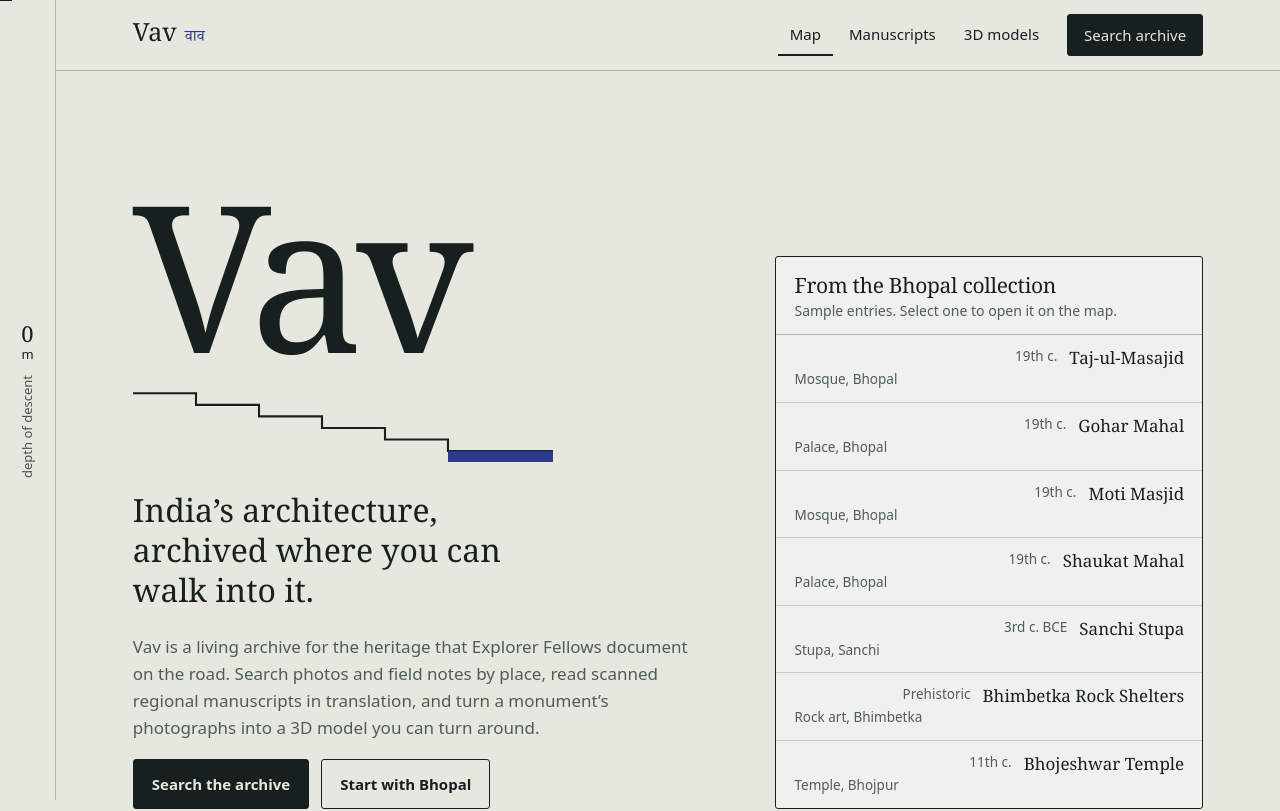
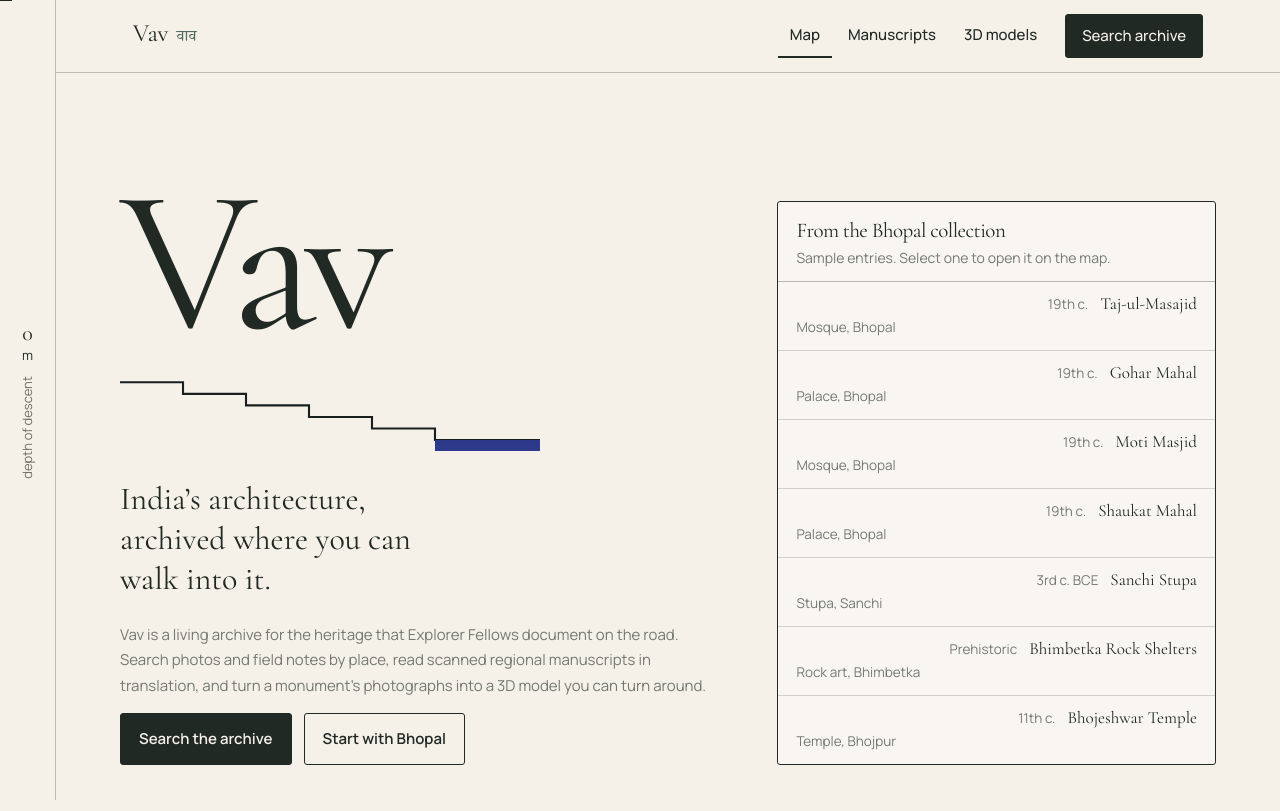
Before and after one commit to Nehayadav42/Hackculters, a React app in the folder Frontend/: page / in a window 1280 px wide. Shown: the top 811 px of the page. Built offline with nearby package versions, Linux system fonts and the light colour scheme; the HTML template or start-up script is replaced by a standard one.

Commit message:
Update styles and design tokens

```diff
--- a/Frontend/src/styles/base.css
+++ b/Frontend/src/styles/base.css
@@ -1,23 +1,208 @@
-*,*::before,*::after{box-sizing:inherit}
-html{scroll-padding-top:calc(env(safe-area-inset-top,0px) + 70px);scroll-behavior:smooth}
-body{margin:0;background:var(--lime);color:var(--ink);font:400 17px/1.6 var(--sans)}
-a{color:inherit}
-:focus-visible{outline:2px solid var(--indigo);outline-offset:3px}
-.dark :focus-visible{outline-color:var(--turmeric)}
 
-main{margin-left:56px}
-section{padding:clamp(56px,9vw,120px) 6vw clamp(56px,9vw,120px) calc(6vw + var(--step,0)*5vw)}
-.s0{background:var(--lime)} .s1{background:var(--lime2);--step:1} .s2{background:var(--lime3);--step:2}
-.s3{background:var(--water);color:#EEF1EA;--step:3} .s4{background:var(--deep);color:#EEF1EA;--step:4}
-.dark{color:#EEF1EA}
-.wrap{max-width:880px}
 
-h1,h2{font:400 clamp(34px,5.4vw,68px)/1.04 var(--serif);letter-spacing:-.015em;margin:0 0 .5em}
-h2{font-size:clamp(28px,3.6vw,44px);line-height:1.12}
-p{margin:0 0 1em;max-width:58ch}
-.mute{color:var(--mute)} .dark .mute{color:#A9BDB7}
+*,
+*::before,
+*::after {
+  box-sizing: border-box;
+}
 
-@media (max-width:860px){
-  main{margin-left:0}
-  section{padding-left:calc(6vw + var(--step,0)*2.2vw)}
+html {
+  scroll-behavior: smooth;
+  scroll-padding-top: 90px;
 }
+
+body {
+  margin: 0;
+  background: var(--lime);
+  color: var(--ink);
+
+  font-family: var(--sans);
+  font-size: 15px;
+  line-height: 1.7;
+
+  -webkit-font-smoothing: antialiased;
+  text-rendering: optimizeLegibility;
+}
+
+body,
+button,
+input,
+textarea {
+  font-family: var(--sans);
+}
+
+button,
+a {
+  -webkit-tap-highlight-color: transparent;
+}
+
+button {
+  cursor: pointer;
+}
+
+a {
+  color: inherit;
+  text-decoration: none;
+}
+
+img,
+video,
+svg {
+  display: block;
+  max-width: 100%;
+}
+
+img {
+  height: auto;
+}
+
+::selection {
+  background: var(--gold);
+  color: var(--paper);
+}
+
+
+
+ /* Main Layout */
+
+
+main {
+  margin-left: 56px;
+  min-height: 100vh;
+}
+
+section {
+  position: relative;
+  padding:
+    clamp(64px, 8vw, 112px)
+    var(--page-gutter);
+}
+
+.wrap {
+  width: 100%;
+  max-width: var(--content-width);
+  margin-inline: auto;
+}
+
+
+
+ /* Section Themes */
+
+
+.s0 {
+  background: var(--lime);
+  color: var(--ink);
+}
+
+.s1 {
+  background: var(--lime2);
+  color: var(--ink);
+}
+
+.s2 {
+  background: var(--surface-dark);
+  color: var(--ink);
+}
+
+.s3 {
+  background: var(--water);
+  color: var(--paper);
+}
+
+.s4 {
+  background: var(--deep);
+  color: var(--paper);
+}
+
+.dark {
+  color: var(--paper);
+}
+
+
+
+ /* Typography */
+
+
+h1,
+h2,
+h3,
+h4 {
+  margin: 0 0 0.5em;
+  font-family: var(--serif);
+  font-weight: 500;
+  letter-spacing: -0.025em;
+  line-height: 1.08;
+}
+
+h1 {
+  font-size: clamp(56px, 8vw, 112px);
+}
+
+h2 {
+  font-size: clamp(36px, 4.5vw, 64px);
+}
+
+h3 {
+  font-size: clamp(24px, 2.5vw, 34px);
+}
+
+p {
+  max-width: 65ch;
+  margin: 0 0 1em;
+}
+
+.mute {
+  color: var(--mute);
+}
+
+.dark .mute {
+  color: rgba(250, 248, 242, 0.7);
+}
+
+
+
+ /* Focus & Accessibility */
+
+
+:focus-visible {
+  outline: 2px solid var(--turmeric);
+  outline-offset: 4px;
+}
+
+@media (prefers-reduced-motion: reduce) {
+  *,
+  *::before,
+  *::after {
+    scroll-behavior: auto !important;
+    animation-duration: 0.01ms !important;
+    animation-iteration-count: 1 !important;
+    transition-duration: 0.01ms !important;
+  }
+}
+
+
+/* Responsive Layout*/
+
+@media (max-width: 860px) {
+  main {
+    margin-left: 0;
+  }
+
+  section {
+    padding-inline: 24px;
+  }
+
+  h1 {
+    font-size: clamp(48px, 12vw, 76px);
+  }
+
+  h2 {
+    font-size: clamp(34px, 8vw, 48px);
+  }
+}
+
+@media (max-width: 480px) {
+  section {
+    padding: 64px 20px;
+  }
+}
--- a/Frontend/src/styles/tokens.css
+++ b/Frontend/src/styles/tokens.css
@@ -1,9 +1,52 @@
-:root{
-  --lime:#E6E8DF; --lime2:#D6DCCD; --lime3:#BFC9BC; --water:#2B4B48; --deep:#12302F;
-  --ink:#17201F; --mute:#4F5C58; --indigo:#2D3A8C; --turmeric:#D9A21B;
-  --serif:"Young Serif",Georgia,"Times New Roman",serif;
-  --sans:"Schibsted Grotesk",system-ui,-apple-system,"Segoe UI",sans-serif;
-  --dev:"Tiro Devanagari Hindi","Noto Serif Devanagari",serif;
-  box-sizing:border-box; padding-top:env(safe-area-inset-top,0px); padding-bottom:env(safe-area-inset-bottom,0px);
-  color-scheme:light;
+@import url("https://fonts.googleapis.com/css2?family=Cormorant+Garamond:wght@400;500;600;700&family=Manrope:wght@400;500;600;700;800&family=Noto+Serif+Devanagari:wght@400;500;600&display=swap");
+
+:root {
+  /* Brand colours */
+  --lime: #f5f1e8;
+  --lime2: #eae3d5;
+  --lime3: #d8cebb;
+
+  --water: #49685c;
+  --deep: #183b32;
+
+  --ink: #202923;
+  --mute: #737970;
+
+  --indigo: #526b61;
+  --turmeric: #bd8744;
+
+  /* Extended palette */
+  --paper: #faf8f2;
+  --surface: #f0ebdf;
+  --surface-dark: #e4ddce;
+
+  --forest: #183b32;
+  --forest-light: #31594b;
+
+  --gold: #bd8744;
+  --gold-light: #d8b47b;
+
+  --border: rgba(32, 41, 35, 0.16);
+  --border-light: rgba(250, 248, 242, 0.2);
+
+  /* Typography */
+  --serif: "Cormorant Garamond", Georgia, serif;
+  --sans: "Manrope", system-ui, sans-serif;
+  --dev: "Noto Serif Devanagari", serif;
+
+  /* Layout */
+  --content-width: 1320px;
+  --page-gutter: clamp(22px, 5vw, 76px);
+
+  /* Spacing */
+  --section-space: clamp(76px, 10vw, 140px);
+
+  /* Effects */
+  --shadow-soft: 0 12px 40px rgba(24, 59, 50, 0.08);
+  --shadow-card: 0 20px 60px rgba(24, 59, 50, 0.12);
+
+  --transition: 240ms ease;
+
+  /* Accessibility */
+  color-scheme: light;
 }
```
